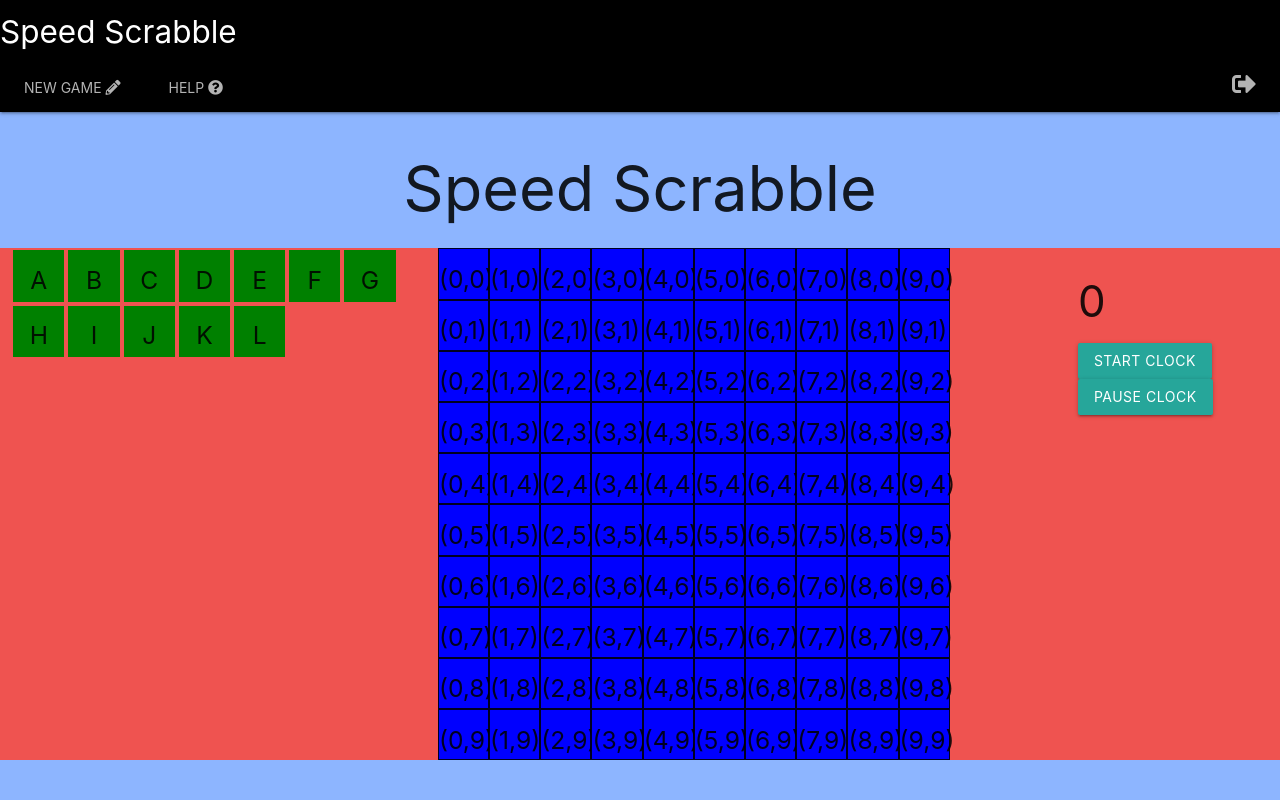
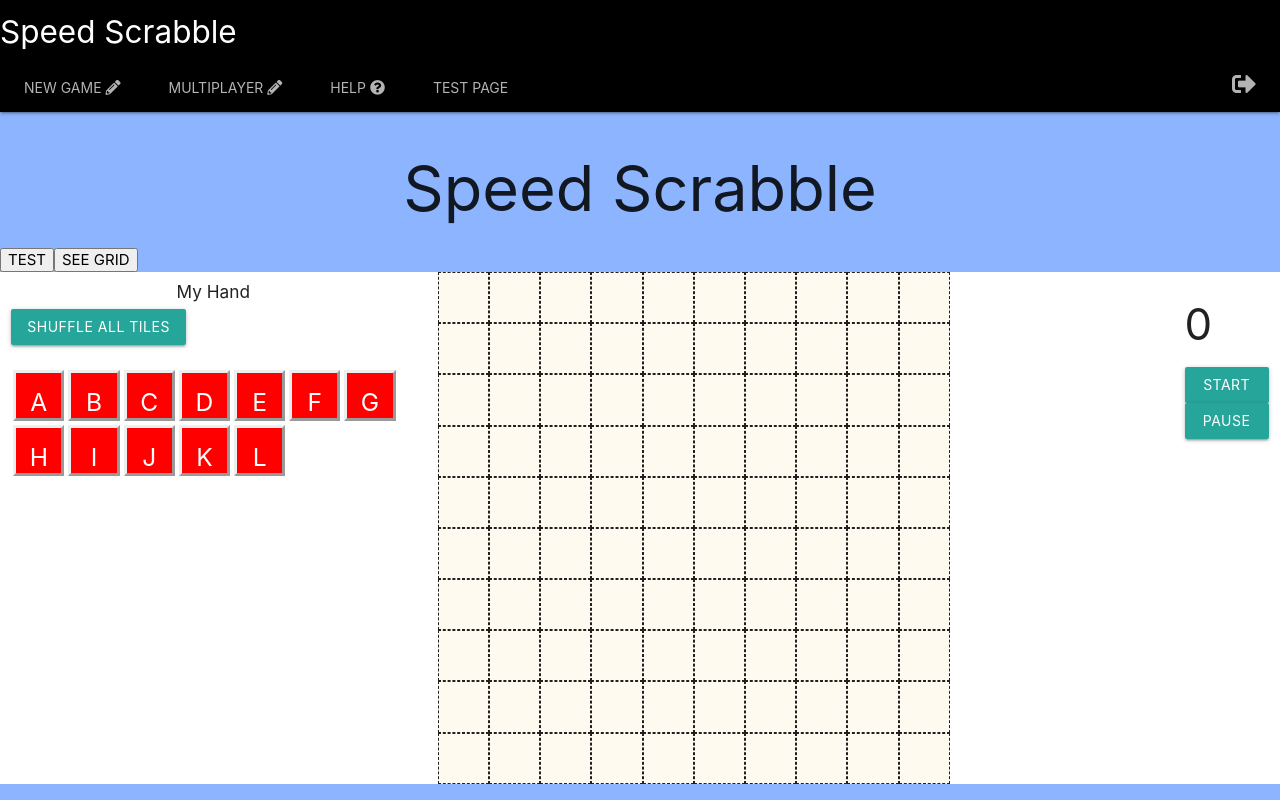
Before and after one commit to davidwu92/SpeedScrabble, a React (Create React App) app in the folder client/: page /speedscrabble in a window 1280 px wide. Built offline with nearby package versions, Linux system fonts and the light colour scheme.

Commit message:
DRAG AND DROPPABLE TILES OMFG

```diff
--- a/client/src/App.js
+++ b/client/src/App.js
@@ -12,6 +12,7 @@ import Register from './Pages/Register'
 import SpeedScrabble from './Pages/SpeedScrabble'
 import Multiplayer from './Pages/Multiplayer'
 import Help from './Pages/Help'
+import TestPage from './Pages/TestPage'
 
 import './App.css'
 
@@ -60,6 +61,13 @@ function App() {
         </Route>
       </Switch>
 
+      <Switch>
+        <Route exact path="/test">
+          <LoggedInNav/>
+          <TestPage/>
+        </Route>
+      </Switch>
+
     </Router>
   );
 }
--- a/client/src/Components/LoggedInNav/LoggedInNav.js
+++ b/client/src/Components/LoggedInNav/LoggedInNav.js
@@ -16,8 +16,10 @@ const LoggedinNav = () => {
       </div>
       <div className="nav-content">
         <ul className="tabs tabs-transparent">
-          <li id="hovEffect" className="tab left"><Link to="/speedscrabble">New Game <i class="fas fa-pencil-alt tiny"></i></Link></li>
-          <li id="hovEffect" className="tab"><Link to="/help">Help <i class="fas fa-question-circle tiny"></i></Link></li>
+          <li id="hovEffect" className="tab left"><Link to="/speedscrabble">New Game <i className="fas fa-pencil-alt tiny"></i></Link></li>
+          <li id="hovEffect" className="tab left"><Link to="/multiplayer">Multiplayer <i className="fas fa-pencil-alt tiny"></i></Link></li>
+          <li id="hovEffect" className="tab"><Link to="/help">Help <i className="fas fa-question-circle tiny"></i></Link></li>
+          <li id="hovEffect" className="tab"><Link to="/test">Test Page</Link></li>
           <li id="hovEffect" className="tab right" onClick={logout}><Link to="/"><i className="fas fa-sign-out-alt"></i></Link></li>
         </ul>
       </div>
--- a/client/src/Pages/SpeedScrabble/SpeedScrabble.js
+++ b/client/src/Pages/SpeedScrabble/SpeedScrabble.js
@@ -23,59 +23,112 @@ const SpeedScrabble = () => {
 
   //GAME GRID STATE; change "null" to a letter upon drag and drop.
   const [grid, setGrid] = useState(
-    [ [null,null,null,null,null,null,null,null,null,null],
-      [null,null,null,null,null,null,null,null,null,null],
-      [null,null,null,null,null,null,null,null,null,null],
-      [null,null,null,null,null,null,null,null,null,null],
-      [null,null,null,null,null,null,null,null,null,null],
-      [null,null,null,null,null,null,null,null,null,null],
-      [null,null,null,null,null,null,null,null,null,null],
-      [null,null,null,null,null,null,null,null,null,null],
-      [null,null,null,null,null,null,null,null,null,null],
-      [null,null,null,null,null,null,null,null,null,null],
+    [ ["Null","Null","Null","Null","Null","Null","Null","Null","Null","Null"],
+      ["Null","Null","Null","Null","Null","Null","Null","Null","Null","Null"],
+      ["Null","Null","Null","Null","Null","Null","Null","Null","Null","Null"],
+      ["Null","Null","Null","Null","Null","Null","Null","Null","Null","Null"],
+      ["Null","Null","Null","Null","Null","Null","Null","Null","Null","Null"],
+      ["Null","Null","Null","Null","Null","Null","Null","Null","Null","Null"],
+      ["Null","Null","Null","Null","Null","Null","Null","Null","Null","Null"],
+      ["Null","Null","Null","Null","Null","Null","Null","Null","Null","Null"],
+      ["Null","Null","Null","Null","Null","Null","Null","Null","Null","Null"],
+      ["Null","Null","Null","Null","Null","Null","Null","Null","Null","Null"],
     ]
   )
-//MY HAND
+  // https://www.w3schools.com/jsref/tryit.asp?filename=tryjsref_ondragstart
+  const allowDrop = e=>e.preventDefault()
+  const dropTile = e => {
+    // e.preventDefault()
+    console.log("col "+e.target.id[0])
+    console.log("row " +e.target.id[1])
+    let data = e.dataTransfer.getData("tile")
+    let newGrid = grid
+    newGrid[e.target.id[1]][e.target.id[0]] = data[0]
+    let parseGrid = JSON.parse(JSON.stringify(newGrid))
+    setGrid(parseGrid)
+  }
+
+//MY HAND FUNCTION
   const [hand, setHand] = useState(
-    ["A", "B", "C", "D", "E", "F", "G", "H", "I", "J", "K", "L"]
+    ["A", "B", "C", "D", "E", "F", "G", "H", "I", "J","K","L"]
   )
+  const [dragState, setDragState] = useState({tileNum: "",value: ""})
 
-  const tileClick = (e) => {
-    console.log(e)
+  const dragStart = (e) => {
+    console.log(""+e.target.id[1]+e.target.id[2]) //tileNum: position in hand
+    console.log(e.target.id[0]) //letter
+    e.dataTransfer.setData("tile", e.target.id)
+    // setDragState({tileNum: e.target.id[0], value:"no"})
+  }
+
+  const dragOver = (e) => {
+    e.stopPropagation()
+  }
+  const dragEnd = e => {
+    // console.log(e)
+  }
+
+  const testButton = () => {
+    setGrid(grid=>{
+      let newGrid = grid
+      newGrid[0][0]="A"
+      let parseGrid = JSON.parse(JSON.stringify(newGrid))
+      return(parseGrid)
+    })
+  }
+  const seeGrid = ()=>{
+    console.log(grid)
   }
   return(
     <>
       <div className="container">
         <h1 className="center">Speed Scrabble</h1>
       </div>
-
+      <button onClick={testButton}>TEST</button>
+      <button onClick={seeGrid}>SEE GRID</button>
           {/* GAME */}
-          <div className="row red lighten-1" style={{width: "100%", margin:"0px"}}>
+          <div className="row white" style={{width: "100%", margin:"0px"}}>
             {/* MY HAND */}
             <div className="col s12 m4 l4">
-              {hand.map(tile=>
+              <h6 className="center">My Hand</h6>
+              <button className="btn">Shuffle All Tiles</button>
+              <br></br>
+              <br></br>
+              {hand.map((tile, index)=>
               <div
+                draggable="true"
+                onDragStart={dragStart}
+                onDragOver={dragOver}
+                onDragEnd={dragEnd}
+                id={tile+index}
                 className="center"
-                onClick={tileClick}
-                style={{backgroundColor: "green", margin:"2px",
-                width:"4vw", height:"4vw", display:"inline-block"}}>
-                <h5>{tile}</h5>
+                style={{backgroundColor: "red", margin:"2px",
+                width:"4vw", height:"4vw", display:"inline-block", borderStyle:"outset"}}>
+                <h5 className="white-text">{tile}</h5>
               </div>)}
             </div>
 
             {/* GRID BOARD */}
-            <div className="col s12 m6 l6">
+            <div className="col s12 m7 l7">
               {grid.map((row, rowNum)=>(
                 <div id="gridRow"
                   // className="center"
                 >
-                  {row.map((square, colNum)=>(<div className="gridSquare" id={"square"+colNum+rowNum} style={{backgroundColor: "blue", width:"4vw", height:"4vw", display:"inline-block", borderStyle:"solid", borderWidth:"1px"}}><h5>{square}({colNum},{rowNum})</h5></div>))}
+                  {row.map((square, colNum)=>
+                    (<div className="gridSquare"
+                          onDrop={dropTile}
+                          onDragOver={allowDrop}
+                          id={""+colNum+rowNum}
+                          style={{backgroundColor: square=="Null"? "floralwhite":"red", width:"4vw", height:"4vw",
+                                display:"inline-block", borderStyle: square=="Null"?"dashed":"outset", borderWidth:"1px"}}>
+                        <h5 className="center white-text" style={square=="Null"? {visibility:"hidden"}:{visibility:"visible"}}>{square}</h5>
+                      </div>))}
                 </div>
               ))}
             </div>
 
             {/* TIMER */}
-            <div className="col s6 m2 l2">
+            <div className="col s6 m1 l1">
               <h3>{seconds}</h3>
               <button className="btn" onClick={()=>setIsRunning(true)}>Start Clock</button>
               <button className="btn" onClick={()=>setIsRunning(false)}>Pause Clock</button>
--- /dev/null
+++ b/client/src/Pages/TestPage/TestPage.js
@@ -0,0 +1,36 @@
+import React, {useState} from 'react'
+
+const TestPage = () => {
+
+  const [grid, setGrid] = useState(
+    [[1,2,3], [4,5,6], [7,8,9]]
+    // [[null,null,3], [null,null,6], [null,null,9]]
+  )
+
+  const changeGrid = ()=>{
+    setGrid(grid=>{
+      // let newGrid = [[10,20,30],[40,50,60],[70,80,90]]
+      let newGrid=grid
+      newGrid[0] = [5,5,5]
+      let parseGrid = JSON.parse(JSON.stringify(newGrid))
+      return(parseGrid)
+      // let newGrid = grid
+      // newGrid[0][0] = 5
+      // return(newGrid)
+    })
+  }
+
+  return(
+    <>
+      <div className="container">
+        <h1>Testing Page</h1>
+        <button onClick={changeGrid}>Change Grid</button>
+        <div className="green">
+          {grid.map(array=>(array.map(number=><h5>{number}</h5>)))}
+        </div>
+      </div>
+    </>
+  )
+}
+
+export default TestPage
--- /dev/null
+++ b/client/src/Pages/TestPage/index.js
@@ -0,0 +1 @@
+export {default} from './TestPage.js'
```
